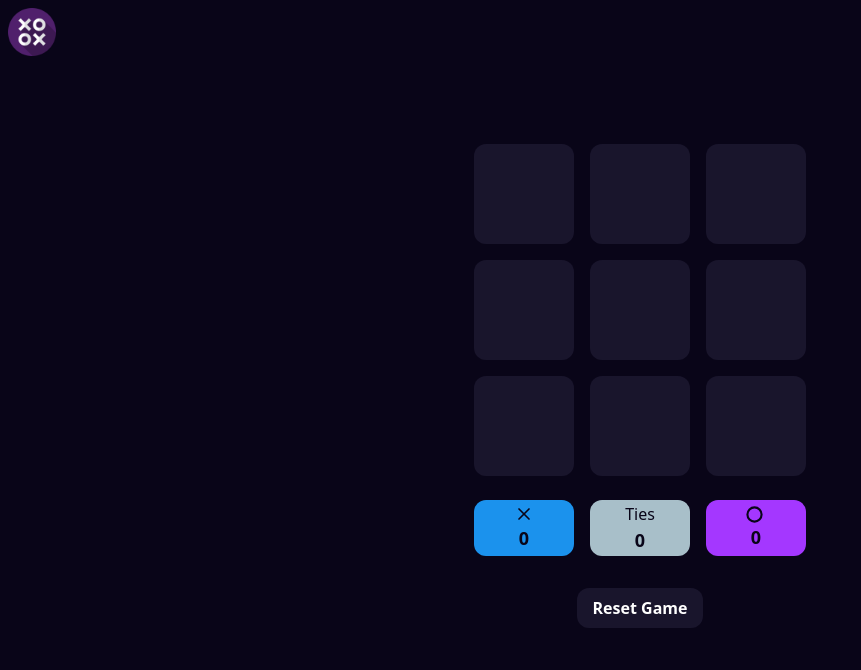
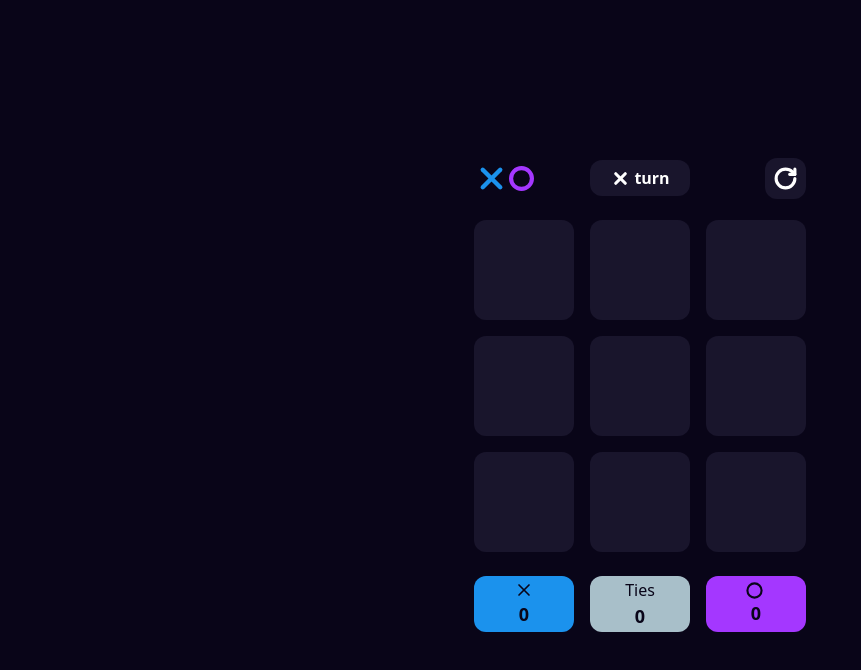
Before and after one commit to IgorDyshuk/tic-tac-toe-game, a React (Vite) app in the folder tic-tac-toe/: page /#/ in a window 1280 px wide. Shown: the top 670 px of the page, without its empty margins (0-861 px from the left). Built offline with nearby package versions, Linux system fonts and the light colour scheme.

Commit message:
Refactor Header component and UI for consistency

```diff
--- a/tic-tac-toe/src/components/Header.jsx
+++ b/tic-tac-toe/src/components/Header.jsx
@@ -1,7 +1,50 @@
-export default function Header() {
+import ResetButton from "./reset-button.jsx";
+import Cross from "./cross.jsx";
+import Zero from "./zero.jsx";
+import {X, Circle} from "lucide-react";
+import AdaptiveIcon from "../utils/adaptive-icon.jsx";
+
+export default function Header({onClick, XisNext, winner}) {
     return (
-        <div className={"w-full h-16 mb-13 sm:mb-20 p-2"}>
-            <img src="/tic-tac-toe-game/public/favicon.png" alt="main page" className={"w-12 h-12"}/>
+        <div className={"w-74 sm:w-83 flex justify-center items-center  relative"}>
+            <div className={"absolute left-0 flex"}>
+                <Cross maxSize={35} minSize={35} strokeWidth={3}/>
+                <Zero maxSize={25} minSize={25} strokeWidth={4}/>
+            </div>
+            <div
+                className={`w-22 h-8 sm:w-25 sm:h-9 py-2 rounded-xl bg-[#19152c] text-white font-bold flex items-center justify-center`}>
+                <div className="flex items-center gap-1">
+                    <div className="w-5 h-5 flex items-center justify-center">
+                        {winner ? (
+                            <AdaptiveIcon
+                                icon={winner === "X" ? X : Circle}
+                                maxSize={19}
+                                minSize={19}
+                                strokeWidth={4}
+                            />
+                        ) : XisNext ? (
+                            <AdaptiveIcon
+                                icon={X}
+                                maxSize={19}
+                                minSize={19}
+                                strokeWidth={4}
+                            />
+                        ) : (
+                            <AdaptiveIcon
+                                icon={Circle}
+                                maxSize={16}
+                                minSize={16}
+                                strokeWidth={4}
+                            />
+                        )}
+                    </div>
+
+                    <div className="text-base leading-none">
+                        {winner ? "wins" : "turn"}
+                    </div>
+                </div>
+            </div>
+            <ResetButton onClick={onClick}/>
         </div>
     )
 }
--- a/tic-tac-toe/src/components/cross.jsx
+++ b/tic-tac-toe/src/components/cross.jsx
@@ -1,8 +1,8 @@
 import {X} from "lucide-react";
 import AdaptiveIcon from "../utils/adaptive-icon.jsx";
 
-export default function Cross() {
+export default function Cross({maxSize, minSize, strokeWidth}) {
     return <span className={"flex justify-center items-center text-5xl font-bold text-[#1b92ed]"}>
-        <AdaptiveIcon icon={X} maxSize={85} minSize={75} strokeWidth={3}/>
+        <AdaptiveIcon icon={X} maxSize={maxSize} minSize={minSize} strokeWidth={strokeWidth}/>
     </span>
 }
--- /dev/null
+++ b/tic-tac-toe/src/components/reset-button.jsx
@@ -0,0 +1,10 @@
+import {RotateCw} from "lucide-react";
+
+export default function ResetButton(props) {
+    return <button
+        onClick={props.onClick}
+        className="bg-[#19152c] hover:bg-[#2a2342] hover:cursor-pointer text-white font-bold p-2 rounded-xl absolute right-0"
+    >
+        <RotateCw strokeWidth={3} size={25}/>
+    </button>;
+}
--- a/tic-tac-toe/src/components/zero.jsx
+++ b/tic-tac-toe/src/components/zero.jsx
@@ -1,8 +1,8 @@
 import {Circle} from "lucide-react";
 import AdaptiveIcon from "../utils/adaptive-icon.jsx";
 
-export default function Zero() {
+export default function Zero({maxSize, minSize, strokeWidth}) {
     return <div className={"flex justify-center items-center text-5xl font-bold text-[#a437ff]"}>
-        <AdaptiveIcon icon={Circle} maxSize={65} minSize={57} strokeWidth={4}/>
+        <AdaptiveIcon icon={Circle} maxSize={maxSize} minSize={minSize} strokeWidth={strokeWidth}/>
     </div>
 }
--- a/tic-tac-toe/src/pages/pvp-page.jsx
+++ b/tic-tac-toe/src/pages/pvp-page.jsx
@@ -44,10 +44,10 @@ export default function Board() {
     }, [winnerPlayer, incrementOWins, incrementXWins])
 
     return (
-        <>
-            <Header/>
+        <div className={"w-full h-screen flex items-center justify-center"}>
+            <div className="flex items-center flex-col  gap-6">
+                <Header onClick={resetGame} XisNext={xIsNext} winner={winnerPlayer}/>
 
-            <div className="flex items-center flex-col  gap-6">
                 <div className="flex flex-col gap-4">
                     {Array(3).fill(null).map((_, row) => (
                         <div key={row} className="flex gap-4">
@@ -59,9 +59,9 @@ export default function Board() {
                                         key={index}
                                         value={
                                             squares[index] === "X"
-                                                ? <Cross/>
+                                                ? <Cross maxSize={85} minSize={75} strokeWidth={3}/>
                                                 : squares[index] === "O"
-                                                    ? <Zero/>
+                                                    ? <Zero maxSize={65} minSize={57} strokeWidth={4}/>
                                                     : null
                                         }
                                         onSquareClick={() => handleClick(index)}
@@ -74,10 +74,6 @@ export default function Board() {
                 </div>
                 <Status winner={winnerPlayer} xIsNext={xIsNext} xWins={xWins} oWins={oWins}/>
             </div>
-
-            <button onClick={resetGame} className="bg-[#19152c] hover:bg-[#2a2342] text-white font-bold py-2 px-4 rounded-xl mt-6">
-                Reset Game
-            </button>
-        </>
+        </div>
     );
 }
--- a/tic-tac-toe/src/utils/adaptive-icon.jsx
+++ b/tic-tac-toe/src/utils/adaptive-icon.jsx
@@ -1,18 +1,21 @@
-import {useEffect, useState} from "react";
+import { useEffect, useState } from "react";
 
-export default function AdaptiveIcon({icon:Icon, strokeWidth, maxSize, minSize}) {
+export default function AdaptiveIcon({ icon: Icon, strokeWidth, maxSize, minSize }) {
     const [size, setSize] = useState(
         window.innerWidth > 600 ? maxSize : minSize
-    )
+    );
 
     useEffect(() => {
         function handleResize() {
-            setSize(window.innerWidth > 600 ? maxSize : minSize)
+            const newSize = window.innerWidth > 600 ? maxSize : minSize;
+            setSize(newSize);
         }
 
-        window.addEventListener("resize", handleResize)
-        return () => window.removeEventListener("resize", handleResize)
-    }, [maxSize, minSize])
+        handleResize();
 
-    return <Icon size={size} strokeWidth={strokeWidth}></Icon>
+        window.addEventListener("resize", handleResize);
+        return () => window.removeEventListener("resize", handleResize);
+    }, [maxSize, minSize]);
+
+    return <Icon size={size} strokeWidth={strokeWidth} />;
 }
```
